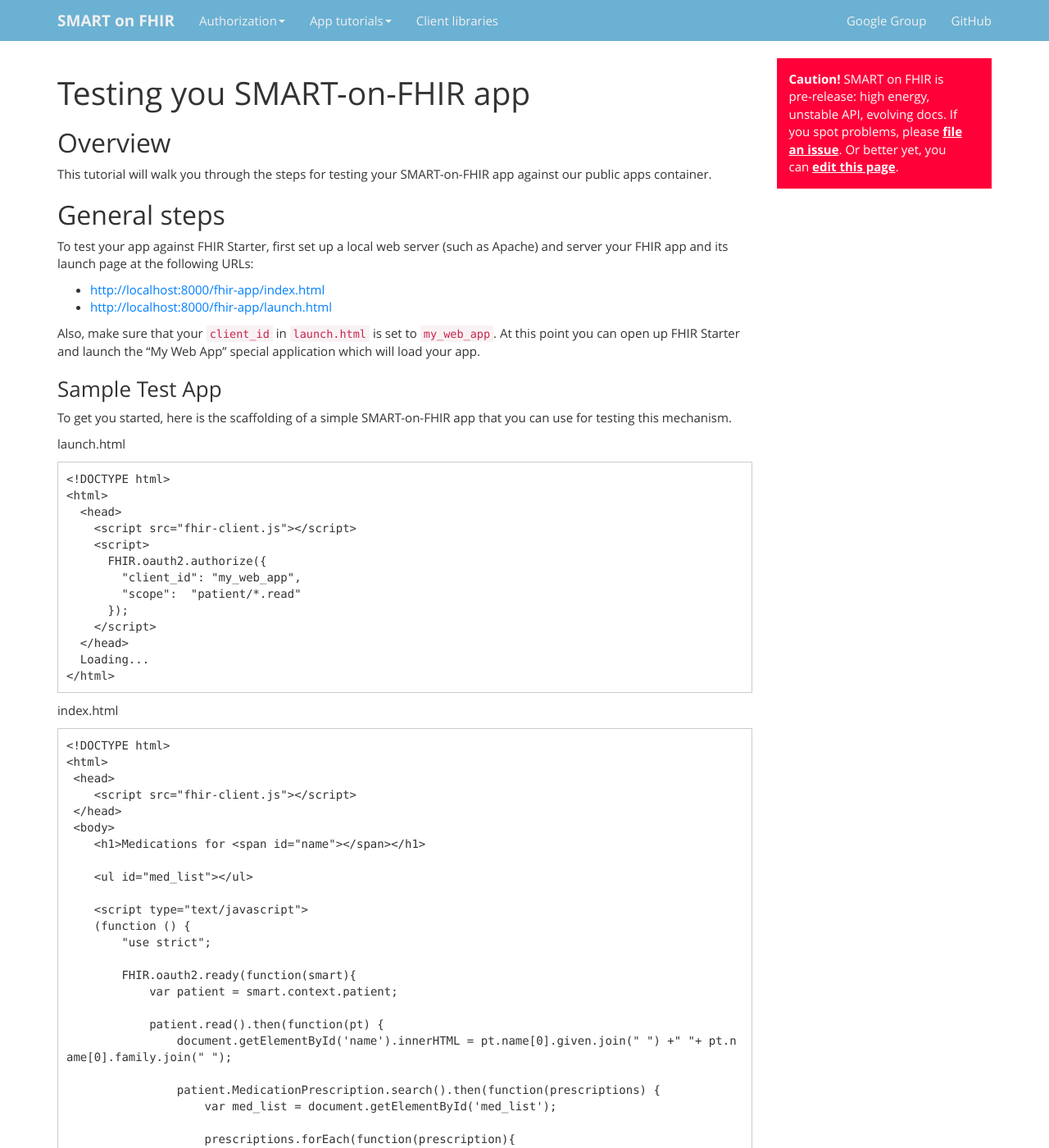
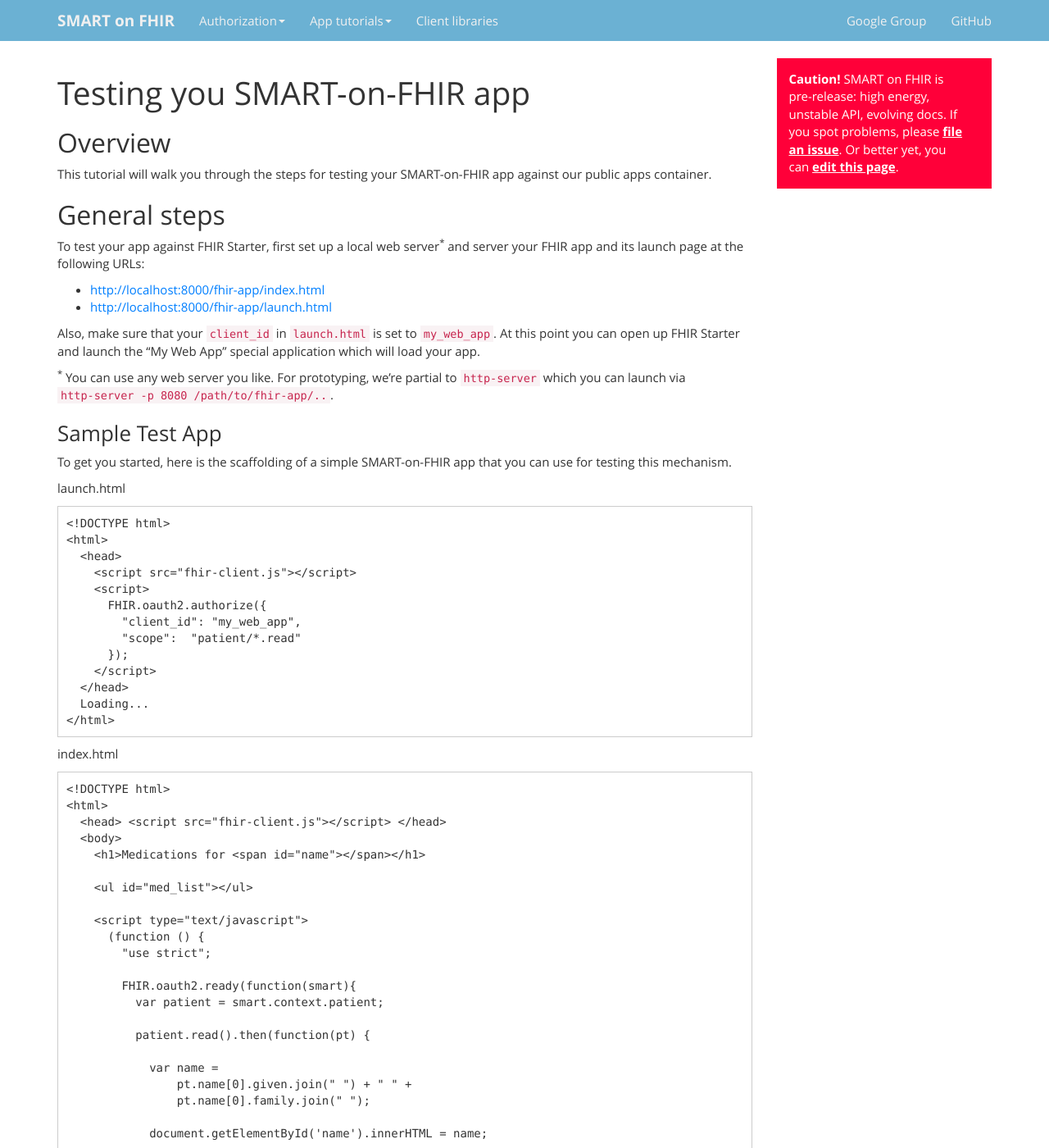
Before and after one commit to smart-on-fhir/smart-on-fhir.github.io, a Jekyll site: the page built from tutorials/testing/index.md, in a window 1280 px wide and 1400 px high. Shown: the whole window at 82% size. Built offline with Jekyll 4.4.1, drawn with Linux system fonts in a browser that asks for light colours; Markdown is read by kramdown in place of the engine named in the settings; some of the changed text lies outside the part shown.

Commit message:
Updated indentation; shortened lines in examples
And recommended `http-server`

````diff
--- a/tutorials/testing/index.md
+++ b/tutorials/testing/index.md
@@ -12,7 +12,7 @@
 
 ## General steps
 
-To test your app against FHIR Starter, first set up a local web server (such as Apache)
+To test your app against FHIR Starter, first set up a local web server<sup>*</sup>
 and server your FHIR app and its launch page at the following URLs:
 
 * [http://localhost:8000/fhir-app/index.html](http://localhost:8000/fhir-app/index.html)
@@ -21,6 +21,9 @@
 Also, make sure that your `client_id` in `launch.html` is set to `my_web_app`. At this point
 you can open up FHIR Starter and launch the "My Web App" special application which will
 load your app.
+
+<sup>*</sup> You can use any web server you like. For prototyping, we're partial to [`http-server`](https://github.com/nodeapps/http-server) which you can launch via
+`http-server -p 8080 /path/to/fhir-app/..`.
 
 ### Sample Test App
 
@@ -50,40 +53,46 @@
 ```
 <!DOCTYPE html>
 <html>
- <head>
-    <script src="fhir-client.js"></script>
- </head>
- <body>
+  <head> <script src="fhir-client.js"></script> </head>
+  <body>
     <h1>Medications for <span id="name"></span></h1>
 
     <ul id="med_list"></ul>
 
     <script type="text/javascript">
-    (function () {
+      (function () {
         "use strict";
 
         FHIR.oauth2.ready(function(smart){
-            var patient = smart.context.patient;
+          var patient = smart.context.patient;
 
-            patient.read().then(function(pt) {
-                document.getElementById('name').innerHTML = pt.name[0].given.join(" ") +" "+ pt.name[0].family.join(" ");
+          patient.read().then(function(pt) {
 
-                patient.MedicationPrescription.search().then(function(prescriptions) {
-                    var med_list = document.getElementById('med_list');
+            var name =
+                pt.name[0].given.join(" ") + " " +
+                pt.name[0].family.join(" ");
 
-                    prescriptions.forEach(function(prescription){
-                        var meds = prescription.contained;
-                        meds.forEach(function(med){
-                            med_list.innerHTML += "<li> " + med.name + "</li>";
-                        });
-                    });
+            document.getElementById('name').innerHTML = name;
 
+            patient.MedicationPrescription
+            .search()
+            .then(function(prescriptions) {
+
+              var med_list = document.getElementById('med_list');
+
+              prescriptions.forEach(function(prescription){
+                var meds = prescription.contained;
+                meds.forEach(function(med){
+                  med_list.innerHTML += "<li> " + med.name + "</li>";
                 });
+              });
+
             });
+          });
         });
 
-    }());
+      }());
     </script>
- </body>
+  </body>
 </html>
 ```
````
